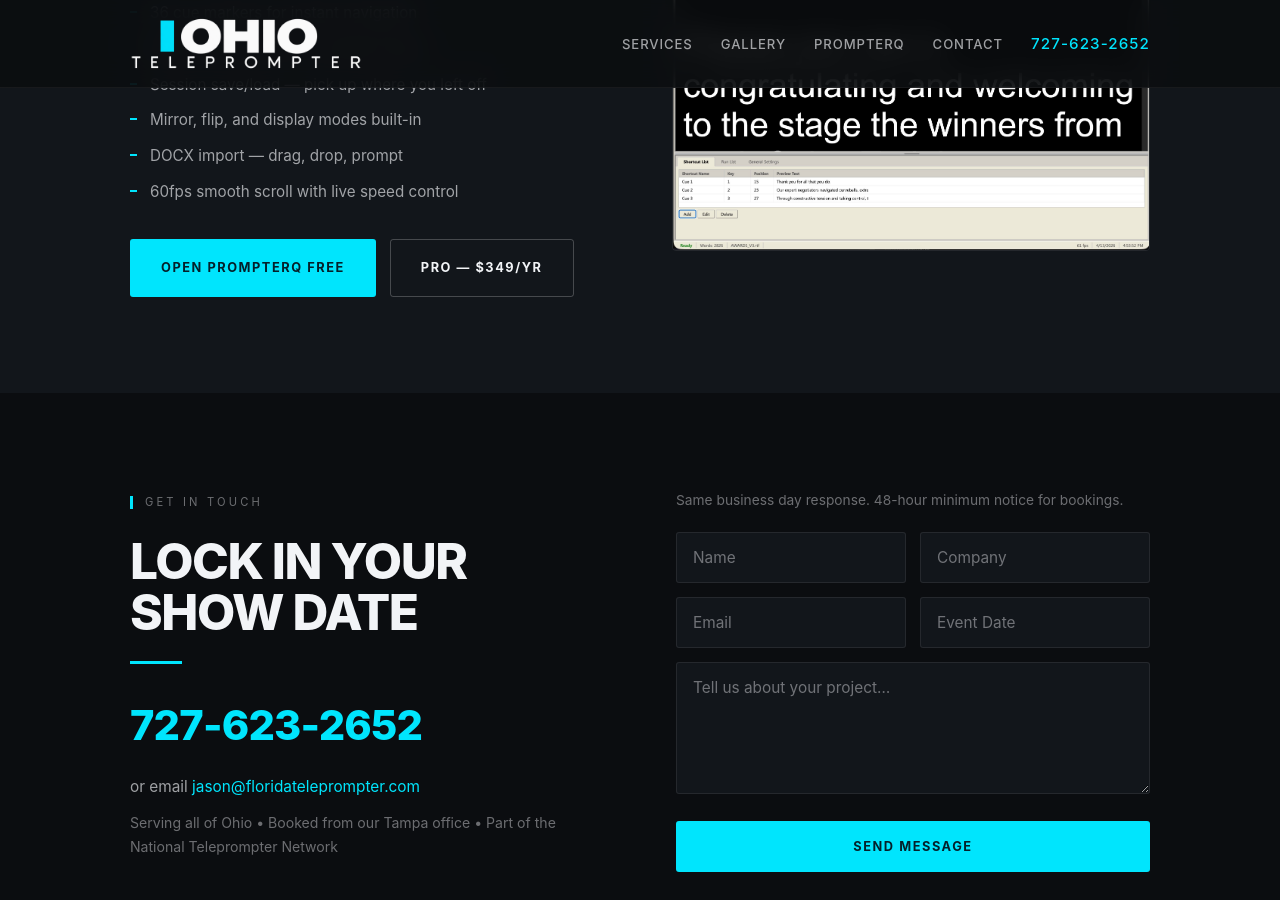
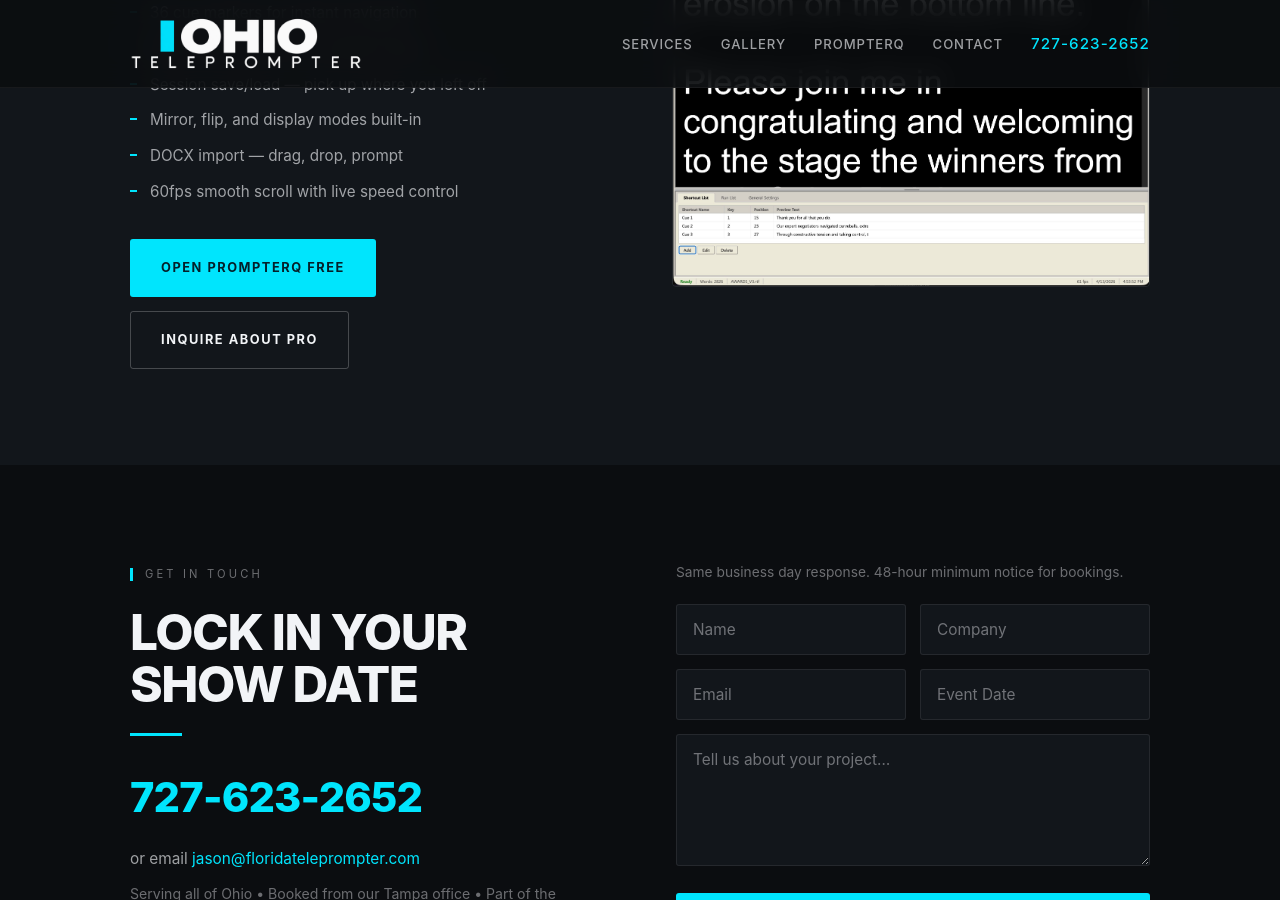
Before and after one commit to jasproj/ohioteleprompter, a Jekyll site: the page index.html, which Jekyll copies as it is, in a window 1280 px wide and 900 px high, scrolled down 5837 px. Built offline with Jekyll 4.4.1, drawn with Linux system fonts in a browser that asks for light colours.

Commit message:
fix: PrompterQ secondary CTA -> Inquire About Pro (#26)
Claude-Session: https://claude.ai/code/session_01Nvz6MHpRRD524cvTRtNsRm

Co-authored-by: Claude Fable 5.1 <noreply@anthropic.com>

```diff
--- a/index.html
+++ b/index.html
@@ -680,7 +680,7 @@
                     </ul>
                     <div class="pq-ctas">
                         <a href="https://prompterq.com/PrompterQ-v4.html" class="btn btn-primary" target="_blank" rel="noopener">Open PrompterQ Free</a>
-                        <a href="https://prompterq.com/#pricing" class="btn btn-secondary" target="_blank" rel="noopener">Pro &mdash; $349/yr</a>
+                        <a href="#contact" class="btn btn-secondary">Inquire About Pro</a>
                     </div>
                 </div>
                 <div class="pq-shot">
```
